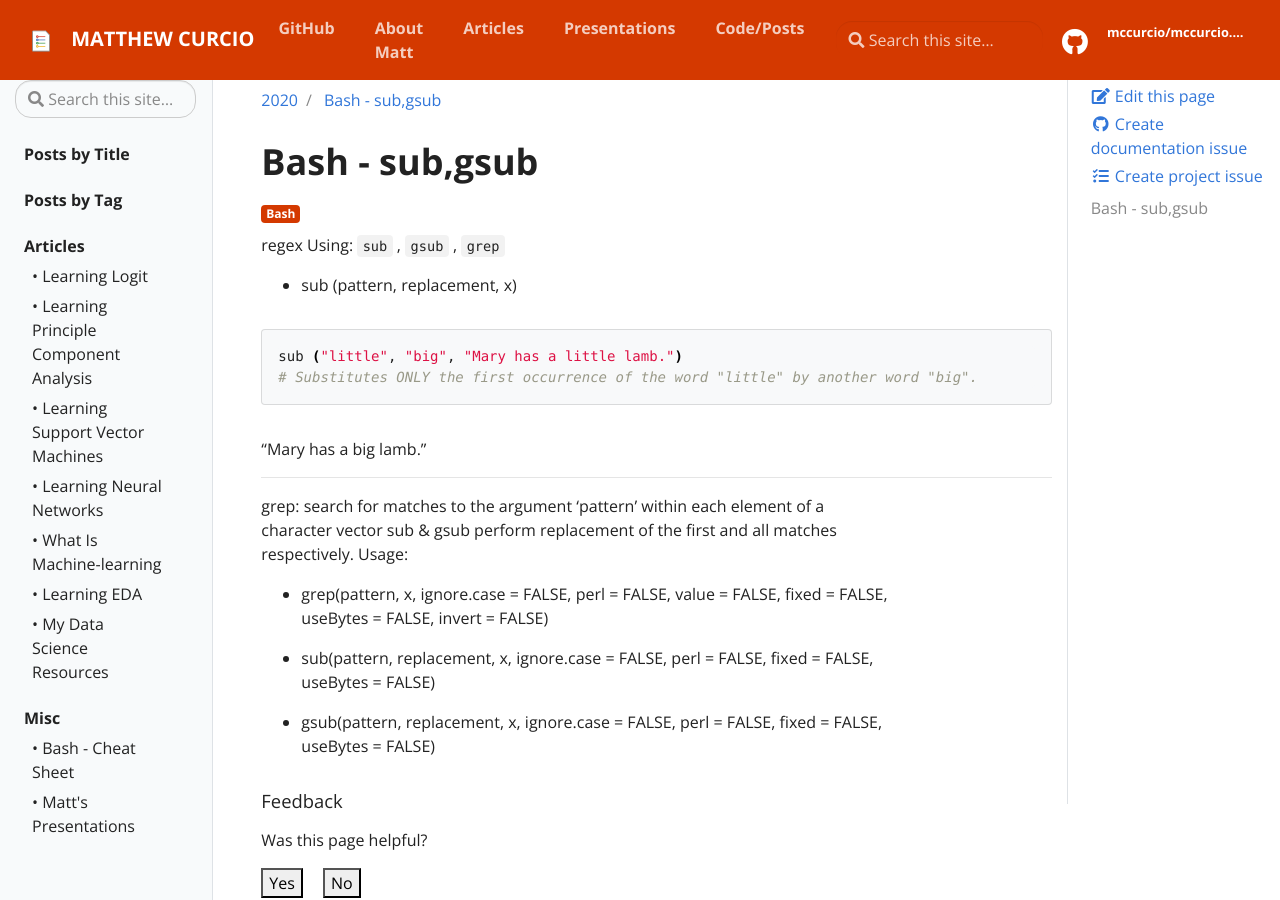
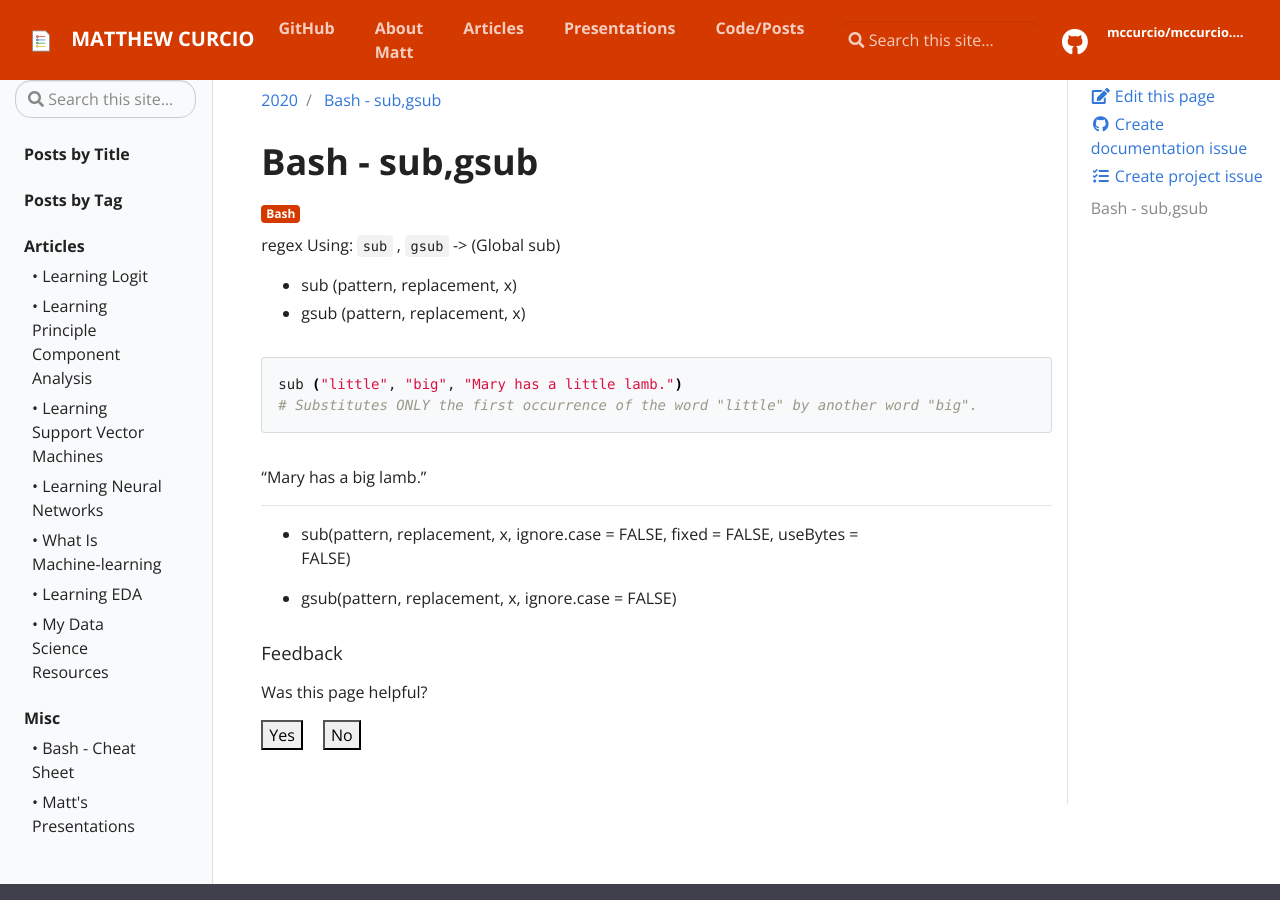
Before and after one commit to mccurcio/mccurcio.github.io, a Jekyll site: the page built from _posts/bash/2020-06-01-bash-gsub.md, in a window 1280 px wide and 900 px high. Built offline with Jekyll 4.4.1, drawn with Linux system fonts in a browser that asks for light colours; our own code applies the rules of GitHub Pages for plain Markdown files.

Commit message:
Update 2020-06-01-bash-gsub.md

````diff
--- a/_posts/bash/2020-06-01-bash-gsub.md
+++ b/_posts/bash/2020-06-01-bash-gsub.md
@@ -4,9 +4,10 @@ tags: Bash
 ---
 
 
-regex Using:  `sub` , `gsub` , `grep`
+regex Using:  `sub` , `gsub` -> (Global sub)
 
 - sub (pattern, replacement, x)
+- gsub (pattern, replacement, x)
 
 ```bash
 sub ("little", "big", "Mary has a little lamb.")
@@ -17,12 +18,6 @@ sub ("little", "big", "Mary has a little lamb.")
 
 ---
 
-grep: search for matches to the argument ‘pattern’ within each element of a character vector
-sub & gsub perform replacement of the first and all matches respectively.
-Usage:
+- sub(pattern, replacement, x, ignore.case = FALSE, fixed = FALSE, useBytes = FALSE)
 
-- grep(pattern, x, ignore.case = FALSE, perl = FALSE, value = FALSE, fixed = FALSE, useBytes = FALSE, invert = FALSE)
-
-- sub(pattern, replacement, x, ignore.case = FALSE, perl = FALSE, fixed = FALSE, useBytes = FALSE)
-
-- gsub(pattern, replacement, x, ignore.case = FALSE, perl = FALSE, fixed = FALSE, useBytes = FALSE)
+- gsub(pattern, replacement, x, ignore.case = FALSE)
````
